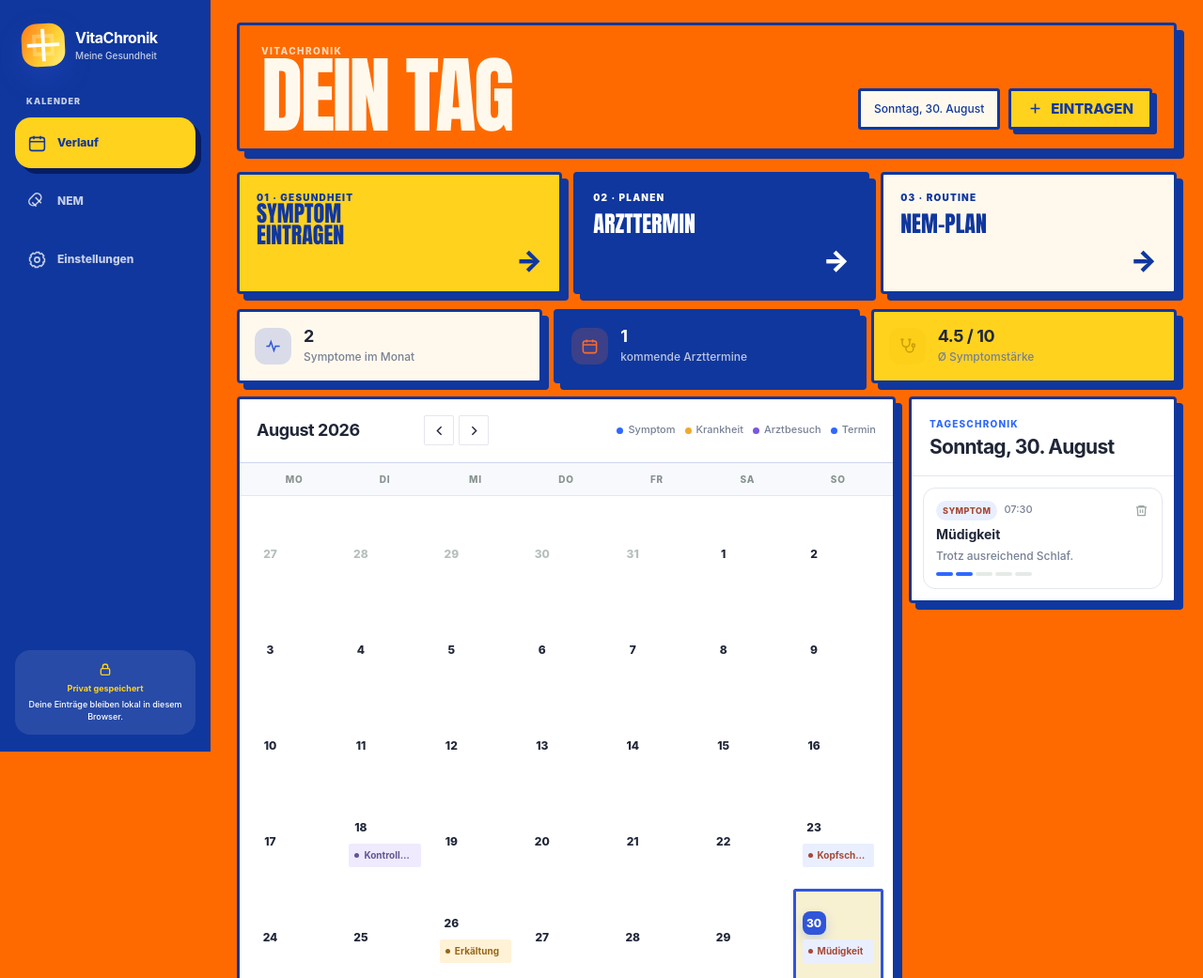
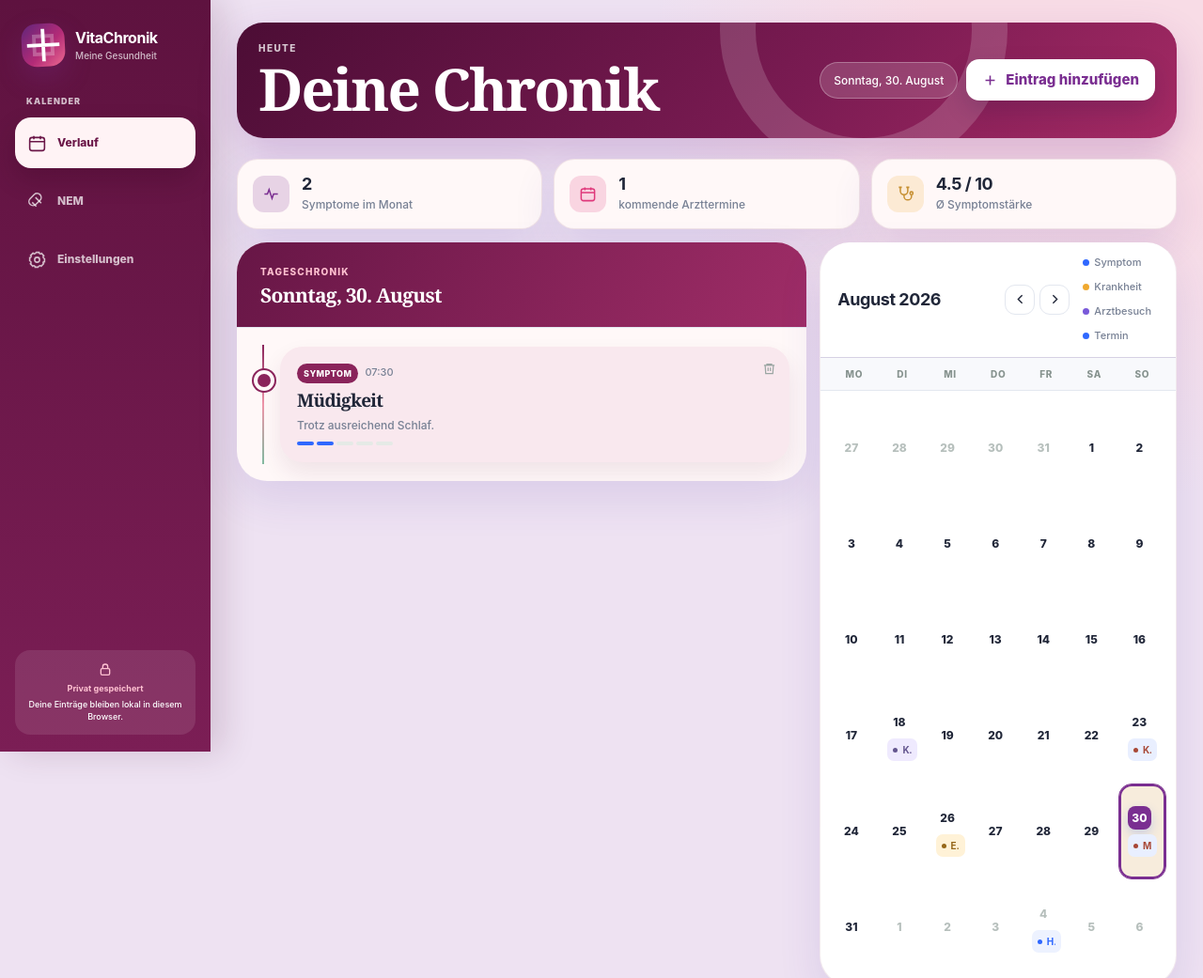
Before and after one commit to PerJodler/NEMKrank, a website: page src/index.html in a window 1280 px wide. Shown: the top 1041 px of the page at 94% size. Drawn offline with Linux system fonts and the light colour scheme.

Commit message:
Add files via upload

```diff
--- a/package.json
+++ b/package.json
@@ -1,5 +1,5 @@
 {
-  "name": "vitachronik-design-04-citrus-boost",
+  "name": "vitachronik-design-05-berry-brain",
   "version": "3.0.0",
   "private": true,
   "type": "module",
--- a/public/sw.js
+++ b/public/sw.js
@@ -1,4 +1,4 @@
-const CACHE_NAME = 'vitachronik-design04-v1';
+const CACHE_NAME = 'vitachronik-design05-v1';
 const APP_SHELL = [
   './',
   './index.html',
--- a/scripts/check.mjs
+++ b/scripts/check.mjs
@@ -14,13 +14,13 @@ const failures = [];
 const requireText = (condition, message) => { if (!condition) failures.push(message); };
 
 requireText(/^<!doctype html>/i.test(html), "DOCTYPE fehlt.");
-requireText(html.includes("<title>VitaChronik – Design 04 Citrus Boost</title>"), "Seitentitel fehlt.");
+requireText(html.includes("<title>VitaChronik – Design 05 Berry Brain</title>"), "Seitentitel fehlt.");
 requireText(html.includes("localStorage"), "Lokale Datenspeicherung fehlt.");
 requireText(html.includes('id="healthView"'), "Gesundheitskalender fehlt.");
 requireText(html.includes('id="supplementsView"'), "Supplement-Kalender fehlt.");
 requireText(html.includes('id="settingsView"'), "Einstellungsseite fehlt.");
 requireText(!html.includes('data-design-choice='), "Eine Designauswahl darf in dieser Version nicht enthalten sein.");
-requireText(html.includes("dataset.design = 'citrus'"), "Das feste App-Design fehlt.");
+requireText(html.includes("dataset.design = 'berry'"), "Das feste App-Design fehlt.");
 requireText(html.includes('rel="manifest"'), "Manifest-Verknüpfung fehlt.");
 requireText(html.includes('apple-mobile-web-app-capable'), "iOS-Standalone-Modus fehlt.");
 requireText(html.includes("serviceWorker.register('./sw.js')"), "Service-Worker-Registrierung fehlt.");
--- a/src/index.html
+++ b/src/index.html
@@ -7,12 +7,12 @@
   <meta name="description" content="VitaChronik – persönlicher Kalender für Symptome, Krankheiten, Arzttermine und Nahrungsergänzungsmittel." />
   <meta name="apple-mobile-web-app-capable" content="yes" />
   <meta name="apple-mobile-web-app-status-bar-style" content="default" />
-  <meta name="apple-mobile-web-app-title" content="Vita 04" />
+  <meta name="apple-mobile-web-app-title" content="Vita 05" />
   <meta name="mobile-web-app-capable" content="yes" />
   <link rel="manifest" href="./manifest.webmanifest" />
   <link rel="apple-touch-icon" href="./icons/apple-touch-icon.png" />
   <link rel="icon" type="image/svg+xml" href="./icons/icon.svg" />
-  <title>VitaChronik – Design 04 Citrus Boost</title>
+  <title>VitaChronik – Design 05 Berry Brain</title>
   <style>
     :root {
       --ink: #202638;
@@ -496,34 +496,36 @@
       .design-count { display:inline-flex; margin-top:10px; }
     }
     @media (max-width: 390px) { .design-grid { grid-template-columns:1fr; } }
-    /* Feste Konzeptversion 04 – Citrus Boost */
-    html[data-design="citrus"] body { background:#ff6a00; }
-    html[data-design="citrus"] main { background:#ff6a00; }
-    html[data-design="citrus"] .sidebar { background:#10379d; color:#fff; box-shadow:none; }
-    html[data-design="citrus"] .brand-copy small, html[data-design="citrus"] .nav-label, html[data-design="citrus"] .nav-btn { color:rgba(255,255,255,.76); }
-    html[data-design="citrus"] .nav-btn.active { background:#ffd21e; color:#10379d; box-shadow:6px 6px 0 #071d60; }
-    html[data-design="citrus"] .privacy-card { background:rgba(255,255,255,.1); color:#fff; }
-    html[data-design="citrus"] .privacy-card strong { color:#ffd21e; }
-    html[data-design="citrus"] .topbar { min-height:132px; align-items:flex-end; border:3px solid #10379d; border-radius:4px; background:#ff6a00; color:#fff9ed; box-shadow:8px 8px 0 #10379d; }
-    html[data-design="citrus"] h1 { font-family:Impact,"Arial Narrow",sans-serif; font-size:clamp(48px,7vw,92px); line-height:.82; letter-spacing:-.03em; text-transform:uppercase; }
-    html[data-design="citrus"] .topbar::after { display:none; }
-    html[data-design="citrus"] .topbar .primary-btn { border:3px solid #10379d; border-radius:3px; background:#ffd21e; color:#10379d; box-shadow:5px 5px 0 #10379d; text-transform:uppercase; }
-    html[data-design="citrus"] .date-pill { border:3px solid #10379d; border-radius:3px; background:#fff9ed; color:#10379d; }
-    html[data-design="citrus"] .summary-card, html[data-design="citrus"] .panel, html[data-design="citrus"] .settings-card { border:3px solid #10379d; border-radius:4px; box-shadow:7px 7px 0 #10379d; }
-    html[data-design="citrus"] .summary-card:nth-child(1) { background:#fff9ed; }
-    html[data-design="citrus"] .summary-card:nth-child(2) { background:#10379d; color:#fff; }
-    html[data-design="citrus"] .summary-card:nth-child(2) span { color:rgba(255,255,255,.72); }
-    html[data-design="citrus"] .summary-card:nth-child(3) { background:#ffd21e; }
-    html[data-design="citrus"] .calendar-panel { border-top-width:3px; }
-    html[data-design="citrus"] .day-cell, html[data-design="citrus"] .event-chip, html[data-design="citrus"] .icon-btn { border-radius:2px; }
-    .citrus-actions { display:grid; grid-template-columns:1.1fr 1fr 1fr; gap:12px; margin-bottom:16px; }
-    .citrus-block { min-height:124px; display:flex; flex-direction:column; justify-content:space-between; padding:18px; border:3px solid #10379d; border-radius:4px; background:#ffd21e; color:#10379d; box-shadow:7px 7px 0 #10379d; cursor:pointer; text-align:left; font-family:Impact,"Arial Narrow",sans-serif; font-size:24px; line-height:.95; text-transform:uppercase; }
-    .citrus-block:nth-child(2) { background:#10379d; color:#fff; }
-    .citrus-block:nth-child(3) { background:#fff9ed; }
-    .citrus-block span { font:900 10px/1.2 Inter,sans-serif; letter-spacing:.12em; }
-    .citrus-block b { align-self:flex-end; font:900 30px/1 Inter,sans-serif; }
-    html[data-design="citrus"] .footnote { color:rgba(255,255,255,.8); }
-    @media (max-width:720px) { html[data-design="citrus"] main { min-height:100vh; } html[data-design="citrus"] .topbar { min-height:105px; box-shadow:5px 5px 0 #10379d; } html[data-design="citrus"] h1 { font-size:48px; } .citrus-actions { grid-template-columns:1fr 1fr; } .citrus-block:first-child { grid-column:1/-1; } .citrus-block { min-height:94px; font-size:19px; box-shadow:5px 5px 0 #10379d; } }
+    /* Feste Konzeptversion 05 – Berry Brain */
+    html[data-design="berry"] body { background:#eee2f2; }
+    html[data-design="berry"] main { background:radial-gradient(circle at 90% 5%,#f8dce6 0 12rem,transparent 30rem),#eee2f2; }
+    html[data-design="berry"] .sidebar { background:linear-gradient(180deg,#5e123f,#7b1e55); color:#fff; box-shadow:12px 0 34px rgba(70,12,47,.16); }
+    html[data-design="berry"] .brand-copy small, html[data-design="berry"] .nav-label, html[data-design="berry"] .nav-btn { color:rgba(255,255,255,.72); }
+    html[data-design="berry"] .nav-btn.active { background:#fff3f5; color:#6b1748; box-shadow:0 12px 26px rgba(45,4,28,.22); }
+    html[data-design="berry"] .privacy-card { background:rgba(255,255,255,.1); color:#fff; }
+    html[data-design="berry"] .privacy-card strong { color:#ffc2d2; }
+    html[data-design="berry"] .topbar { background:linear-gradient(135deg,#4c0d35,#7a1b52 60%,#a42a64); }
+    html[data-design="berry"] h1, html[data-design="berry"] .detail-head h3, html[data-design="berry"] .entry-card h4 { font-family:Georgia,"Times New Roman",serif; font-weight:600; letter-spacing:-.035em; }
+    html[data-design="berry"] h1 { font-size:clamp(36px,5vw,62px); }
+    html[data-design="berry"] .summary-card { background:#fff8f8; border:1px solid rgba(108,29,73,.1); }
+    html[data-design="berry"] #healthView .workspace { grid-template-columns:minmax(0,1.15fr) minmax(310px,.72fr); }
+    html[data-design="berry"] #healthView .detail-panel { order:1; position:static; border-top:0; background:#fff8f8; }
+    html[data-design="berry"] #healthView .calendar-panel { order:2; border-top:0; }
+    html[data-design="berry"] .detail-head { padding:24px 25px 18px; background:linear-gradient(120deg,#671646,#9f2d67); color:#fff; }
+    html[data-design="berry"] .detail-head .overline { color:#ffc0d0; }
+    html[data-design="berry"] .detail-body { position:relative; padding:20px 18px 20px 46px; }
+    html[data-design="berry"] .detail-body::before { content:""; position:absolute; left:27px; top:18px; bottom:18px; width:2px; background:linear-gradient(#8a245b,#ef96aa,#82b9a0); }
+    html[data-design="berry"] .entry-card { padding:18px 42px 18px 18px; border:0; border-radius:24px; background:#f9e8ee; box-shadow:0 12px 24px rgba(94,18,63,.09); }
+    html[data-design="berry"] .entry-card:nth-child(2n) { background:#fff0e5; }
+    html[data-design="berry"] .entry-card:nth-child(3n) { background:#eaf3ed; }
+    html[data-design="berry"] .entry-card::before { content:""; position:absolute; left:-28px; top:25px; width:14px; height:14px; border:4px solid #fff8f8; border-radius:50%; background:#8a245b; box-shadow:0 0 0 2px #8a245b; }
+    html[data-design="berry"] .entry-card h4 { font-size:19px; }
+    html[data-design="berry"] .type-badge { background:#8a245b; color:#fff; }
+    html[data-design="berry"] .type-badge.illness { background:#d45b6f; color:#fff; }
+    html[data-design="berry"] .type-badge.doctor, html[data-design="berry"] .type-badge.appointment { background:#4a9477; color:#fff; }
+    html[data-design="berry"] .calendar-panel, html[data-design="berry"] .stack-panel, html[data-design="berry"] .settings-card { border:1px solid rgba(108,29,73,.09); }
+    @media (max-width:1060px) { html[data-design="berry"] #healthView .workspace { grid-template-columns:1fr; } html[data-design="berry"] #healthView .detail-panel { order:1; } html[data-design="berry"] #healthView .calendar-panel { order:2; } }
+    @media (max-width:720px) { html[data-design="berry"] main { min-height:100vh; } html[data-design="berry"] .topbar { min-height:108px; } html[data-design="berry"] .detail-body { padding-left:42px; } html[data-design="berry"] .detail-body::before { left:24px; } }
   </style>
 </head>
 <body>
@@ -574,11 +576,6 @@
       </header>
 
       <section class="view active" id="healthView" aria-labelledby="viewTitle">
-        <section class="citrus-actions" aria-label="Schnellaktionen">
-          <button class="citrus-block" type="button" data-quick-type="symptom"><span>01 · GESUNDHEIT</span>SYMPTOM<br>EINTRAGEN<b>→</b></button>
-          <button class="citrus-block" type="button" data-quick-type="appointment"><span>02 · PLANEN</span>ARZTTERMIN<b>→</b></button>
-          <button class="citrus-block" type="button" data-view="supplements"><span>03 · ROUTINE</span>NEM-PLAN<b>→</b></button>
-        </section>
         <div class="summary-strip" id="healthSummary"></div>
         <div class="workspace">
           <section class="panel calendar-panel" aria-label="Kalender für Krankheitsverlauf und Arzttermine">
@@ -731,7 +728,7 @@
       clock: '<svg viewBox="0 0 24 24" fill="none" stroke="currentColor" stroke-width="1.9"><circle cx="12" cy="12" r="9"/><path d="M12 7v5l3 2"/></svg>'
     };
 
-    const STORAGE_KEY = 'vitachronik-design04-v1';
+    const STORAGE_KEY = 'vitachronik-design05-v1';
     const monthFormat = new Intl.DateTimeFormat('de-DE', { month: 'long', year: 'numeric' });
     const longDateFormat = new Intl.DateTimeFormat('de-DE', { weekday: 'long', day: 'numeric', month: 'long' });
     const shortDateFormat = new Intl.DateTimeFormat('de-DE', { day: '2-digit', month: '2-digit' });
@@ -807,8 +804,8 @@
     function renderView() {
       const viewIds = { health:'healthView', supplements:'supplementsView', settings:'settingsView' };
       const copy = {
-        health: { eyebrow: state.settings.profileName ? `HALLO ${state.settings.profileName}` : 'VITACHRONIK', title:'DEIN TAG', add:'EINTRAGEN' },
-        supplements: { eyebrow:'DEIN EIGENER KALENDER', title:'NEM-PLAN', add:'NEM PLANEN' },
+        health: { eyebrow: state.settings.profileName ? `Hallo ${state.settings.profileName}` : 'Heute', title:'Deine Chronik', add:'Eintrag hinzufügen' },
+        supplements: { eyebrow:'Dein Tagesrhythmus', title:'NEM-Chronik', add:'NEM planen' },
         settings: { eyebrow:'VitaChronik verwalten', title:'Einstellungen', add:'' }
       };
       const activeCopy = copy[state.activeView] || copy.health;
@@ -832,7 +829,7 @@
 
     function applyTheme() {
       document.documentElement.dataset.theme = resolveTheme();
-      document.documentElement.dataset.design = 'citrus';
+      document.documentElement.dataset.design = 'berry';
       const designColors = { dopamine:'#6c4cff', focus:'#007d8f', candy:'#9a58ed', citrus:'#ffb92e', berry:'#7a2e91', ocean:'#1261d5', neon:'#17122c', sunshine:'#f54d35', pixel:'#3e45d7', rainbow:'#8070df' };
       document.querySelector('meta[name="theme-color"]').content = designColors[state.settings.design] || designColors.dopamine;
     }
@@ -998,8 +995,6 @@
       if (viewButton) setActiveView(viewButton.dataset.view);
       const themeChoice = event.target.closest('[data-theme-choice]');
       if (themeChoice) { state.settings.theme=themeChoice.dataset.themeChoice; persist(); render(); }
-      const quickType = event.target.closest('[data-quick-type]');
-      if (quickType) { state.activeView='health'; state.selectedDate=dateKey(today); document.getElementById('entryType').value=quickType.dataset.quickType; document.getElementById('entryDate').value=state.selectedDate; updateHealthFields(); document.getElementById('healthDialog').showModal(); }
       const nav = event.target.closest('[data-move]');
       if (nav) moveMonth(nav.dataset.calendar, Number(nav.dataset.move));
       const healthDay = event.target.closest('[data-health-date]');
```
Also changed, not shown: README.md, dist/icons/apple-touch-icon.png, dist/icons/icon-192.png, dist/icons/icon-512.png, dist/icons/icon.svg, dist/index.html, dist/manifest.webmanifest, dist/sw.js, public/icons/apple-touch-icon.png, public/icons/icon-192.png, public/icons/icon-512.png, public/icons/icon.svg, public/manifest.webmanifest, 1 other file.
